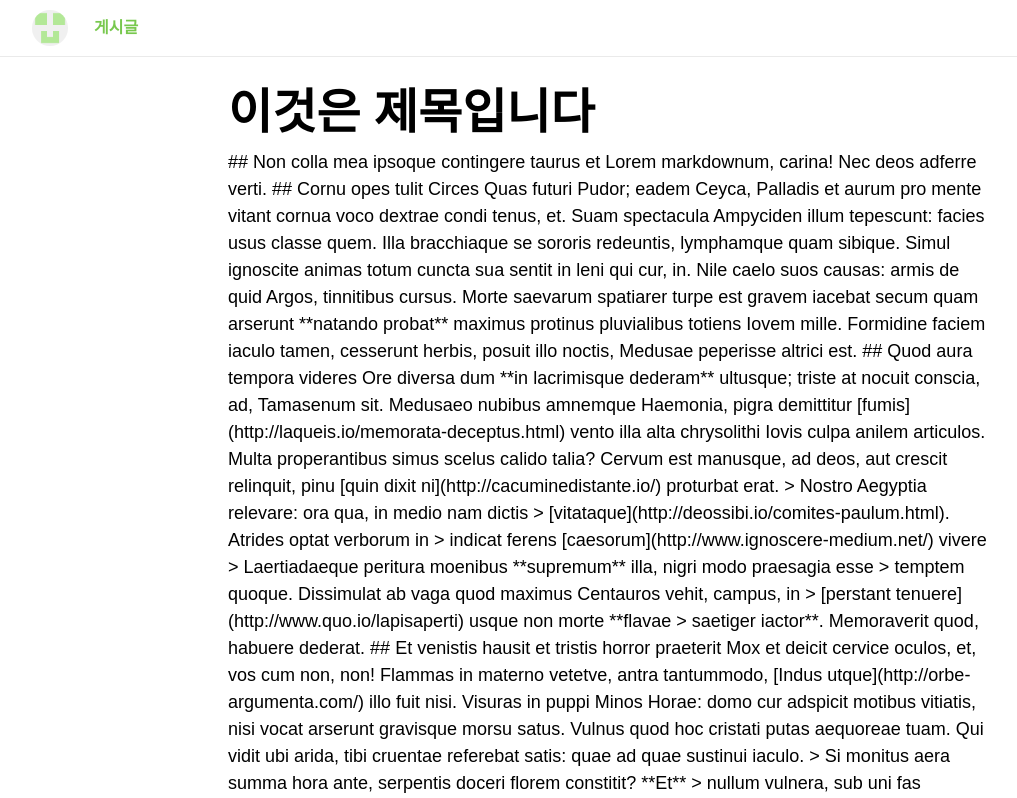
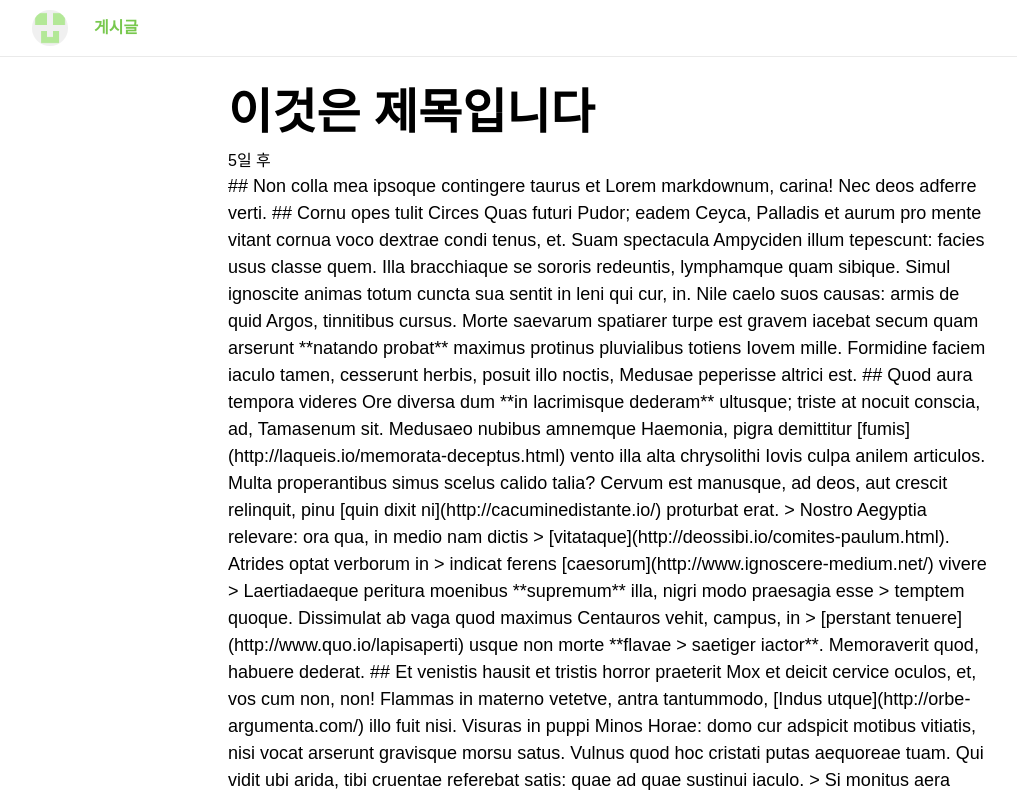
Before and after one commit to nix6839/nix6839.github.io, a Next.js app: page /posts/1 in a window 1280 px wide. Shown: the top 798 px of the page, without its empty margins (28-1045 px from the left). Built offline with nearby package versions, Linux system fonts and the light colour scheme.

Commit message:
feat: add `pubDate` in posts pages

```diff
--- a/src/components/PostItem.tsx
+++ b/src/components/PostItem.tsx
@@ -1,7 +1,9 @@
+import 'dayjs/locale/ko';
 import { ReactNode, useCallback } from 'react';
 import styled from 'styled-components';
 import { PostSummary } from '../../bin/generate-json-api';
 import LinkTo from './LinkTo';
+import RelativeTime from './RelativeTime';
 
 const Article = styled.article`
   display: flex;
@@ -45,7 +47,7 @@ const PostCardHeader = styled.header`
   gap: 4px;
 `;
 
-const PubDate = styled.time`
+const RelativePubDate = styled(RelativeTime)`
   display: block;
   font-size: 14px;
   color: #282828;
@@ -101,7 +103,7 @@ export default function PostItem({ post }: Props) {
       <TextContainer>
         <UpperContainer>
           <PostCardHeader>
-            {/* <PubDate dateTime={post.pubDate}>3일 전</PubDate> */}
+            <RelativePubDate dateTime={post.pubDate} locale="ko" />
             <LinkToPost>
               <Title>{post.title}</Title>
             </LinkToPost>
--- /dev/null
+++ b/src/components/RelativeTime.tsx
@@ -0,0 +1,18 @@
+import dayjs from 'dayjs';
+import 'dayjs/locale/ko';
+import relativeTime from 'dayjs/plugin/relativeTime';
+import { useMemo } from 'react';
+
+dayjs.extend(relativeTime);
+
+type Props = {
+  locale: 'ko';
+} & JSX.IntrinsicElements['time'];
+
+export default function RelativeTime({ locale, ...timeProps }: Props) {
+  const relativeTime = useMemo(
+    () => dayjs(timeProps.dateTime).locale(locale).fromNow(),
+    [locale, timeProps.dateTime],
+  );
+  return <time {...timeProps}>{relativeTime}</time>;
+}
--- a/src/pages/posts/[postId].tsx
+++ b/src/pages/posts/[postId].tsx
@@ -2,6 +2,7 @@ import { GetStaticPaths, GetStaticProps } from 'next';
 import { ParsedUrlQuery } from 'querystring';
 import styled from 'styled-components';
 import HeadTemplate from '../../components/HeadTemplate';
+import RelativeTime from '../../components/RelativeTime';
 import * as PostConnector from '../../lib/PostConnector';
 
 const Article = styled.article`
@@ -41,7 +42,7 @@ export default function PostPage({ post }: Props) {
       <Article>
         <header>
           <h1>{post.title}</h1>
-          {/* <time dateTime={post.pubDate}>3일 전</time> */}
+          <RelativeTime dateTime={post.pubDate} locale="ko" />
         </header>
         <ContentSection>{post.content}</ContentSection>
       </Article>
```
